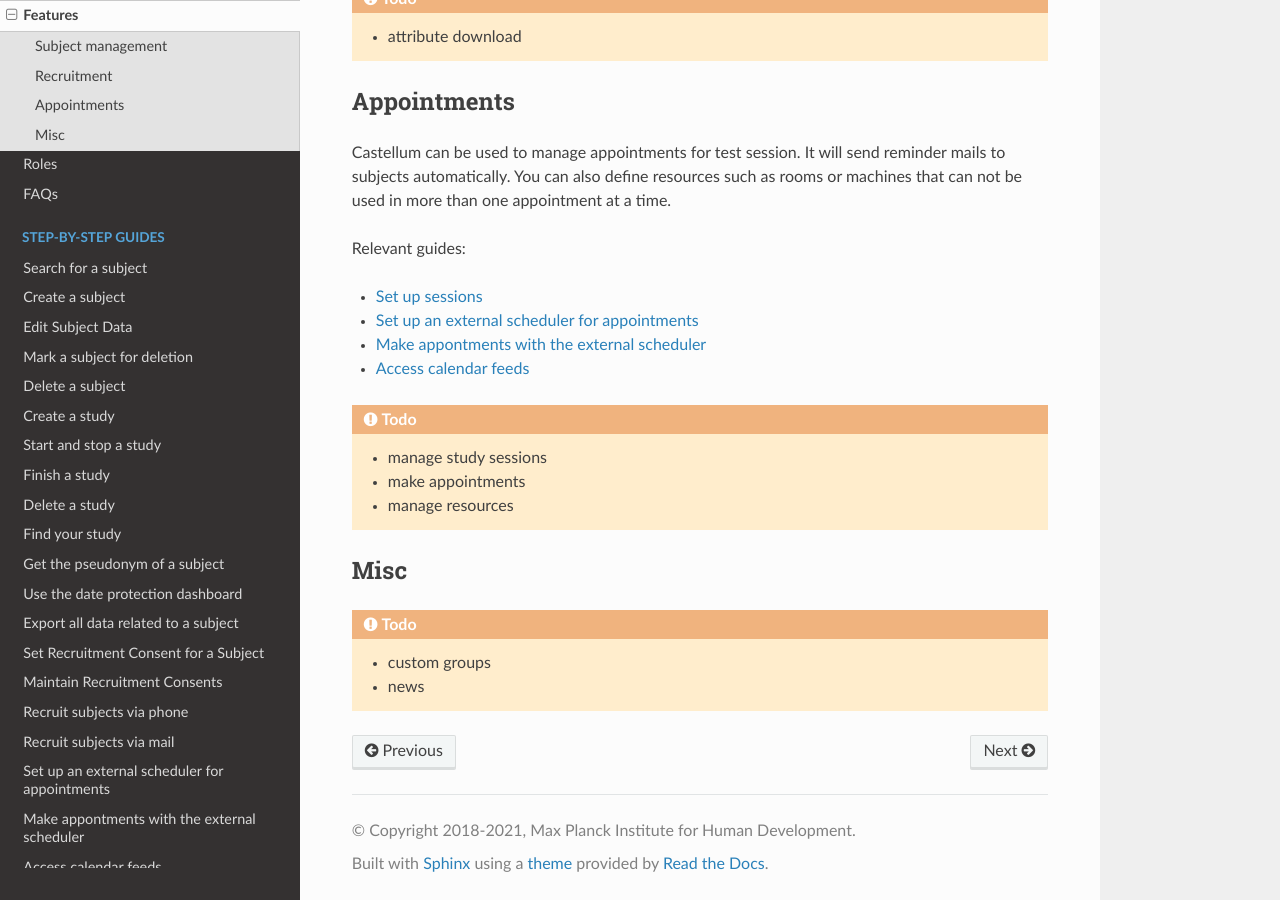
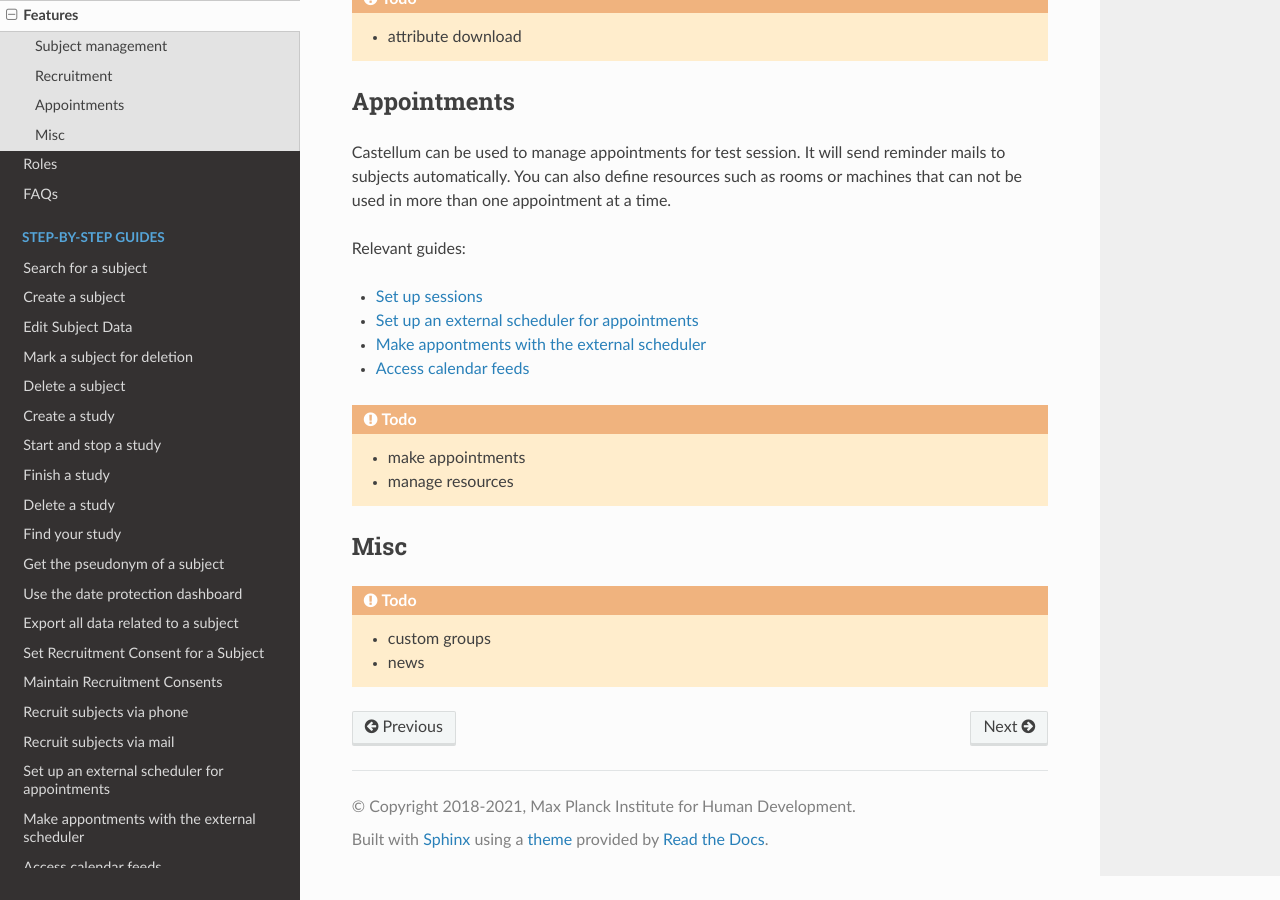
Before and after one commit to DouglasNeuroInformatics/castellum, a Sphinx documentation site: the page built from source/features.rst, in a window 1280 px wide and 900 px high, scrolled down 1133 px. Built offline with Sphinx 7.4.7 and the Read the Docs theme 2.0.0, drawn with Linux system fonts in a browser that asks for light colours.

Commit message:
rm settings TODO
was added in !40

```diff
--- a/source/features.rst
+++ b/source/features.rst
@@ -64,7 +64,6 @@ Relevant guides:
 
 .. TODO::
 
-    -   manage study sessions
     -   make appointments
     -   manage resources
 
```
